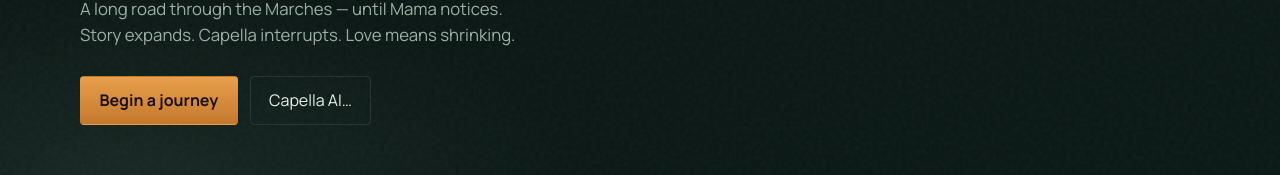
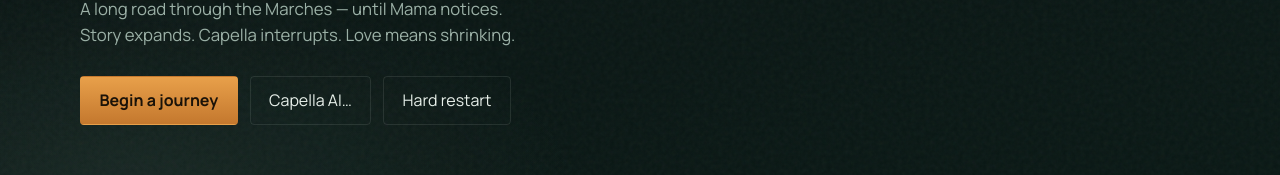
Before and after one commit to Memester117/Colt, a React (Vite) app in the folder ashfall/: page / in a window 1280 px wide. Shown: the part 615-790 px from the top of the page. Built offline with nearby package versions, Linux system fonts and the light colour scheme.

Commit message:
Add hard restart that wipes Capella progress
Title screen Hard restart (confirm) clears save, loop counter, and foot-title
zoom so the next journey is a true first run again.

Co-authored-by: Memester117 <Memester117@users.noreply.github.com>

```diff
--- a/ashfall/src/App.tsx
+++ b/ashfall/src/App.tsx
@@ -14,6 +14,7 @@ import { pushLog } from './engine/helpers';
 import {
   capellaDoomRemaining,
   clearSave,
+  hardResetProgress,
   hasSave,
   loadGame,
   saveGame,
@@ -123,6 +124,12 @@ export default function App() {
           onNew={() => setScreen('create')}
           onContinue={continueGame}
           onOpenAi={() => setAiOpen(true)}
+          onHardReset={() => {
+            hardResetProgress();
+            setState(null);
+            setSaveExists(false);
+            setToast('Hard restart — Capella forgot you. For now.');
+          }}
         />
       )}
       {screen === 'create' && (
--- a/ashfall/src/components/TitleScreen.tsx
+++ b/ashfall/src/components/TitleScreen.tsx
@@ -1,18 +1,33 @@
-import { clearFootTitleZoom, hasFootTitleZoom } from '../engine/save';
+import { useState } from 'react';
+import { clearFootTitleZoom, getCapellaLoops, hasFootTitleZoom } from '../engine/save';
 
 interface Props {
   hasSave: boolean;
   onNew: () => void;
   onContinue: () => void;
   onOpenAi: () => void;
+  onHardReset: () => void;
 }
 
-export function TitleScreen({ hasSave, onNew, onContinue, onOpenAi }: Props) {
-  const footZoom = hasFootTitleZoom();
+export function TitleScreen({ hasSave, onNew, onContinue, onOpenAi, onHardReset }: Props) {
+  const [footZoom, setFootZoom] = useState(() => hasFootTitleZoom());
+  const [confirmReset, setConfirmReset] = useState(false);
+  const loops = getCapellaLoops();
 
   function begin() {
     if (footZoom) clearFootTitleZoom();
+    setFootZoom(false);
     onNew();
+  }
+
+  function hardReset() {
+    if (!confirmReset) {
+      setConfirmReset(true);
+      return;
+    }
+    onHardReset();
+    setConfirmReset(false);
+    setFootZoom(false);
   }
 
   return (
@@ -44,6 +59,11 @@ export function TitleScreen({ hasSave, onNew, onContinue, onOpenAi }: Props) {
             ? 'No horizon left — only sole, toes, and the dark between them.'
             : 'A long road through the Marches — until Mama notices. Story expands. Capella interrupts. Love means shrinking.'}
         </p>
+        {loops > 0 && (
+          <p className="title-meta">
+            Capella grip: loop {loops} · hard-reset clears this
+          </p>
+        )}
         <div className="title-actions">
           <button type="button" className="btn btn--primary" onClick={begin}>
             Begin a journey
@@ -56,6 +76,14 @@ export function TitleScreen({ hasSave, onNew, onContinue, onOpenAi }: Props) {
           <button type="button" className="btn btn--ghost" onClick={onOpenAi}>
             Capella AI…
           </button>
+          <button
+            type="button"
+            className={`btn${confirmReset ? ' btn--danger' : ' btn--ghost'}`}
+            onClick={hardReset}
+            onBlur={() => setConfirmReset(false)}
+          >
+            {confirmReset ? 'Confirm hard restart' : 'Hard restart'}
+          </button>
         </div>
       </div>
     </section>
--- a/ashfall/src/engine/save.ts
+++ b/ashfall/src/engine/save.ts
@@ -78,6 +78,13 @@ export function clearSave(): void {
   localStorage.removeItem(KEY);
 }
 
+/** Wipe journey + Capella loop + foot-title arm. Does not clear LLM API settings. */
+export function hardResetProgress(): void {
+  localStorage.removeItem(KEY);
+  localStorage.removeItem(LOOPS_KEY);
+  localStorage.removeItem(FOOT_TITLE_KEY);
+}
+
 export function hasSave(): boolean {
   return Boolean(localStorage.getItem(KEY));
 }
--- a/ashfall/src/styles/app.scss
+++ b/ashfall/src/styles/app.scss
@@ -73,6 +73,24 @@
   display: flex;
   flex-wrap: wrap;
   gap: 0.75rem;
+}
+
+.title-meta {
+  margin: -0.75rem 0 1.25rem;
+  color: var(--ink-faint);
+  font-size: 0.85rem;
+}
+
+.btn--danger {
+  background: linear-gradient(180deg, #c45c4a, #8f3428);
+  border-color: transparent;
+  color: #fff8f5;
+  font-weight: 700;
+}
+
+.btn--danger:hover {
+  filter: brightness(1.06);
+  border-color: transparent;
 }
 
 /* Post between-toes: Title becomes a foot-only crop of the crush gif */
```
